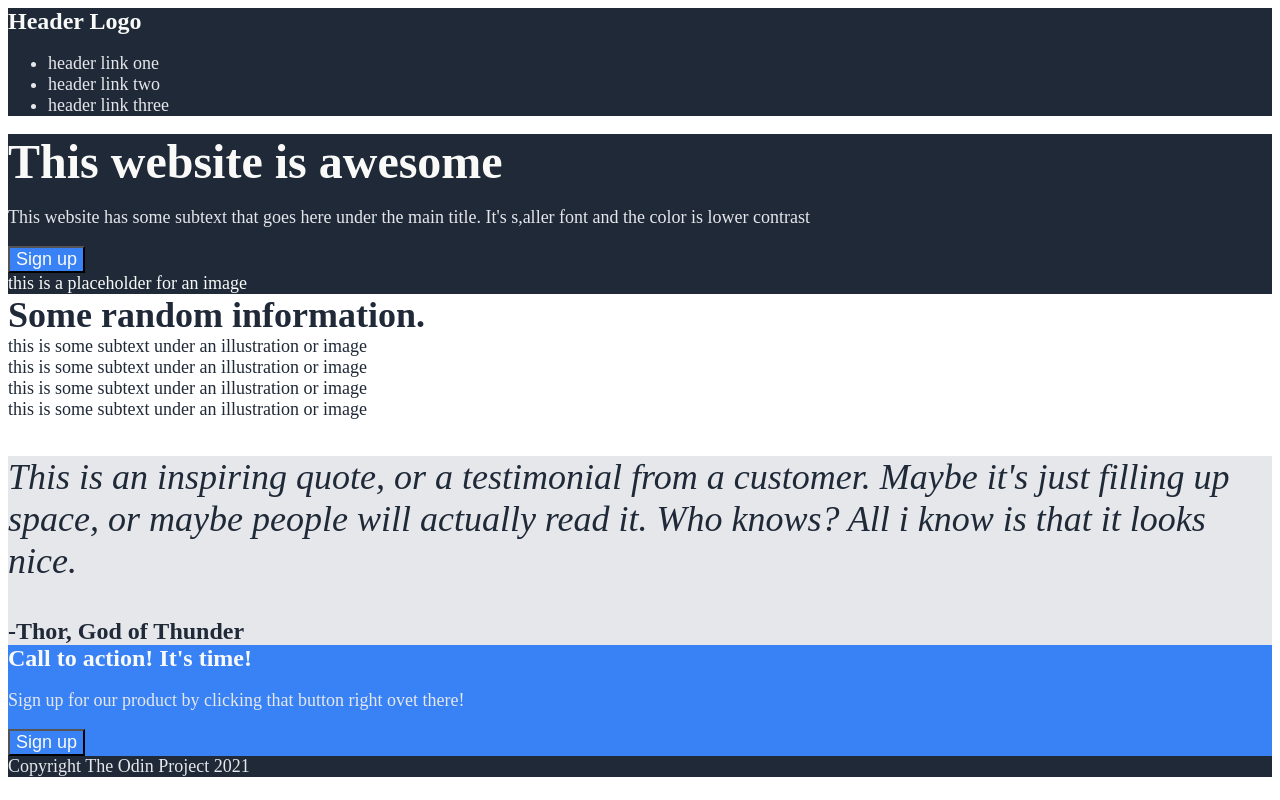
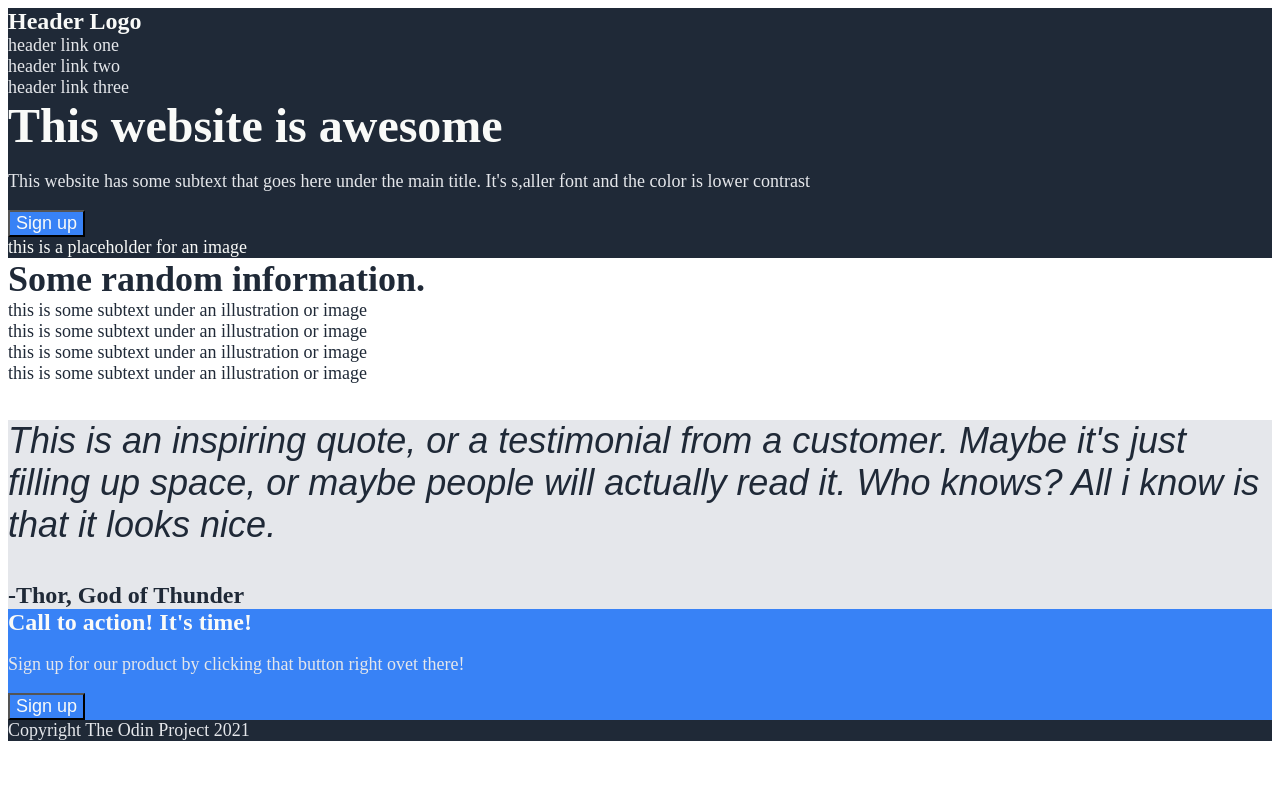
Before and after one commit to implObserver/Landing-page, a plain HTML site: page index.html in a window 1280 px wide. Drawn offline with Linux system fonts and the light colour scheme.

Commit message:
style:add style list links

```diff
--- a/index.html
+++ b/index.html
@@ -15,9 +15,9 @@
             Header Logo
         </div>
         <ul class="header__right-links">
-            <li><a>header link one</a></li>
-            <li><a>header link two</a></li>
-            <li><a>header link three</a></li>
+            <li><a href="./index.html">header link one</a></li>
+            <li><a href="./index.html">header link two</a></li>
+            <li><a href="./index.html">header link three</a></li>
         </ul>
     </div>
 
--- a/styles.css
+++ b/styles.css
@@ -1,4 +1,16 @@
 body {}
+
+a {
+    text-decoration: none;
+    color: #E5E7EB;
+    font-size: 18px;
+}
+
+ul {
+    list-style-type: none;
+    margin: 0;
+    padding: 0;
+}
 
 .header {
     background-color: #1f2937;
@@ -8,11 +20,6 @@ body {}
     color: #f9faf8;
     font-size: 24px;
     font-weight: 800;
-}
-
-.header__right-links {
-    color: #E5E7EB;
-    font-size: 18px;
 }
 
 .section-1 {
@@ -58,6 +65,7 @@ body {}
 }
 
 .section-3__paragraph {
+    font-family: sans-serif;
     font-style: italic;
     font-weight: 300;
     font-size: 36px;
```
